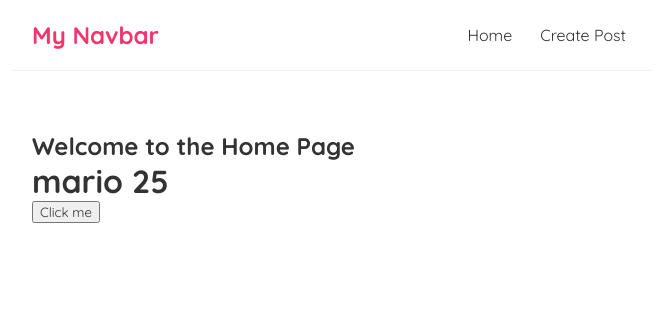
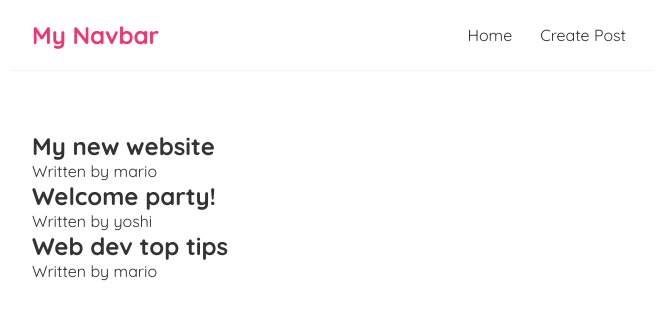
Before and after one commit to Kleriz171/learning-react-2, a React (Vite) app: page / in a window 1280 px wide. Shown: the top 320 px of the page, without its empty margins (308-965 px from the left). Built offline with nearby package versions, Linux system fonts and the light colour scheme.

Commit message:
ijasdbuiadfs

```diff
--- a/src/home.jsx
+++ b/src/home.jsx
@@ -1,22 +1,20 @@
-import { use, useState } from "react";
+import { useState } from "react";
 
 function Home() {
-
-    const [name, setName] = useState("mario")
-    const [age, setAge] = useState(25)
-
-
-    const handleClick = () => {
-        setName("luigi");
-        console.log("clicked button");
-        setAge(30);
-    }
-    return (
-        <div>
-            <h2>Welcome to the Home Page</h2>
-            <h1>{name} {age}</h1>
-            <button onClick={handleClick}>Click me</button>
-        </div>
+    const [blogs,setblogs] = useState([
+    { title: 'My new website', body: 'lorem ipsum...', author: 'mario', id: 1 },
+    { title: 'Welcome party!', body: 'lorem ipsum...', author: 'yoshi', id: 2 },
+    { title: 'Web dev top tips', body: 'lorem ipsum...', author: 'mario', id: 3 }
+  ]);
+    return(
+    <div className="home">
+        {blogs.map((blog)=>(
+            <div className="blog-preview" key={blog.id}>
+                <h2>{ blog.title}</h2>
+                <p>Written by { blog.author}</p>
+            </div>
+        ))}
+    </div>
     );
 }
 
```
